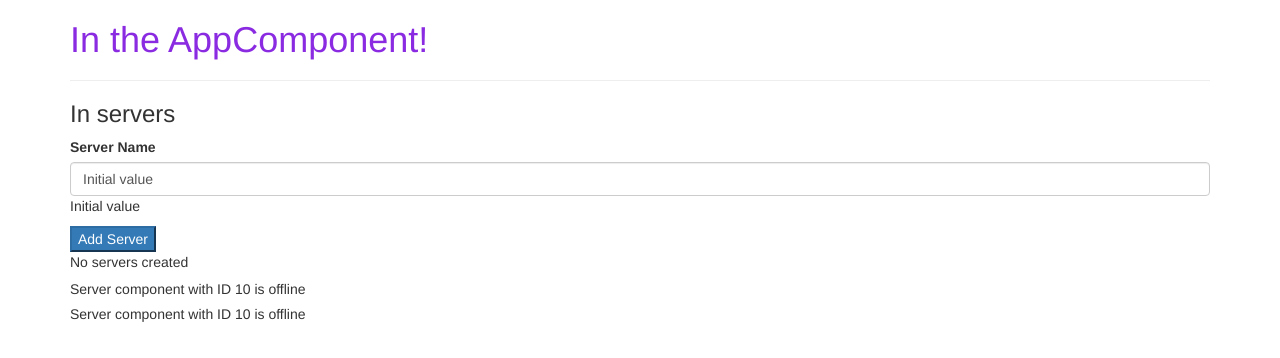
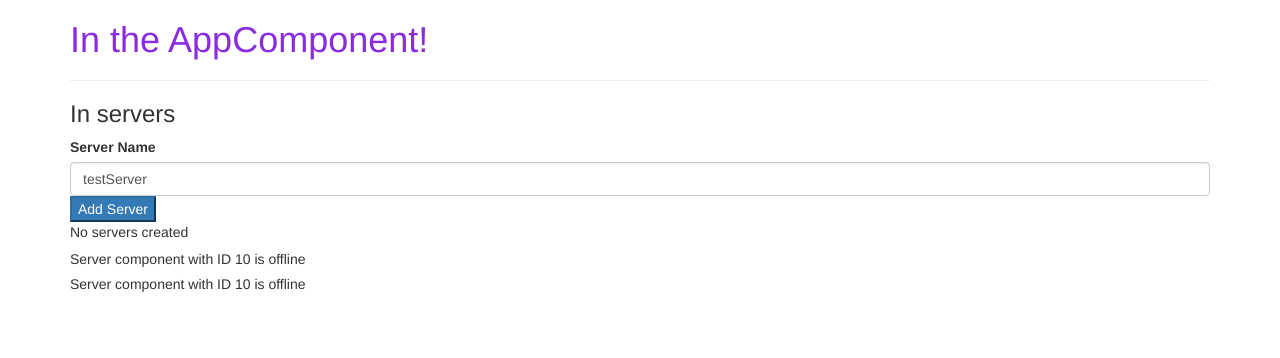
Before and after one commit to ksranjan/angular-basics, an Angular app: page / in a window 1280 px wide. Shown: the top 358 px of the page. Built offline with nearby package versions, Linux system fonts and the light colour scheme.

Commit message:
All 4 ways of data binding

```diff
--- a/src/app/servers/servers.component.html
+++ b/src/app/servers/servers.component.html
@@ -8,7 +8,6 @@
 class="form-control"
 [(ngModel)] = "serverName">
 
-<p>{{ serverName }}</p>
 <!--Don't mix String interpolation with poperty Binding-->
 <!--The value for a property in double quotes can be any typescript expression-->
 <!--Do not put curly braces there-->
--- a/src/app/servers/servers.component.ts
+++ b/src/app/servers/servers.component.ts
@@ -9,7 +9,7 @@ export class ServersComponent implements OnInit {
 
   allowNewServer = false;
   serverCreationStatus = 'No servers created';
-  serverName = 'Initial value';
+  serverName = 'testServer';
 
   constructor() {
     setTimeout( () => {
@@ -21,7 +21,7 @@ export class ServersComponent implements OnInit {
   }
 
   onCreateServer(){
-    this.serverCreationStatus = 'New server created';
+    this.serverCreationStatus = 'New server created! Name is ' + this.serverName;
   }
   onUpdateServerName(event:Event){
     this.serverName = (<HTMLInputElement>event.target).value;
```
